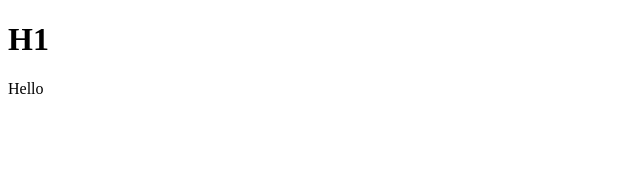
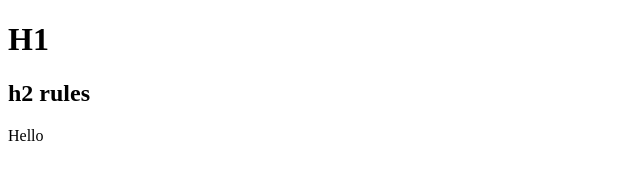
Before and after one commit to jayala24/New-Repo1, a plain HTML site: page index.html in a window 1280 px wide. Shown: the whole page, without its empty margins (0-640 px from the left). Drawn offline with Linux system fonts and the light colour scheme.

Commit message:
add h2 element

```diff
--- a/index.html
+++ b/index.html
@@ -7,6 +7,7 @@
   </head>
   <body>
     <h1>H1</h1>
+    <h2>h2 rules</h2>
     <p>Hello</p>
   </body>
 </html>
```
